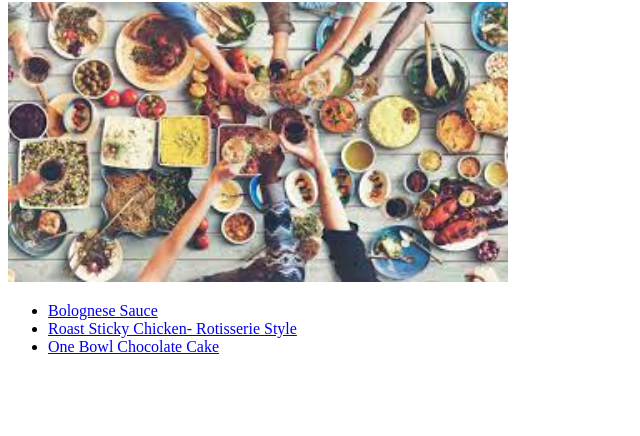
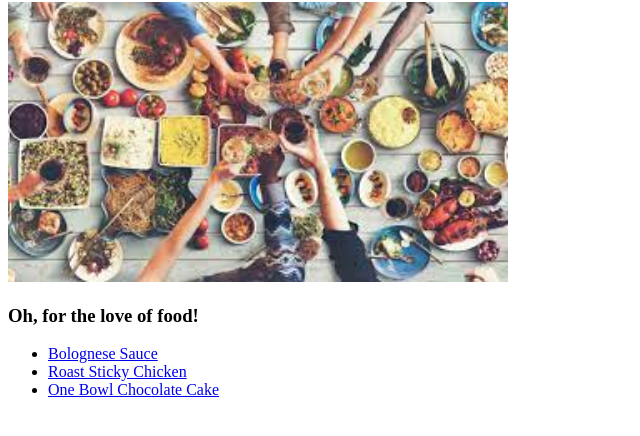
Before and after one commit to Mexes98/odin-recipes, a plain HTML site: page index.html in a window 1280 px wide. Shown: the part 78-514 px from the top of the page, without its empty margins (0-640 px from the left). Drawn offline with Linux system fonts and the light colour scheme.

Commit message:
Complete the TOP recipe project after some updates and corrections, the project is complete your reviews are needed please

```diff
--- a/index.html
+++ b/index.html
@@ -9,9 +9,10 @@
 <body>
     <h1>Odin Recipes</h1>
     <img src="images/home-image.jpeg" alt="For the love of food!" width="500">
+    <h3>Oh, for the love of food!</h3>
     <ul>
         <li><a href="recipes/bolognese.html" target="_blank">Bolognese Sauce</a></li>
-        <li><a href="recipes/chicken.html" target="_blank">Roast Sticky Chicken- Rotisserie Style</a></li>
+        <li><a href="recipes/chicken.html" target="_blank">Roast Sticky Chicken</a></li>
         <li><a href="recipes/chocolate.html" target="_blank">One Bowl Chocolate Cake</a></li>
     </ul>
 </body>
```
